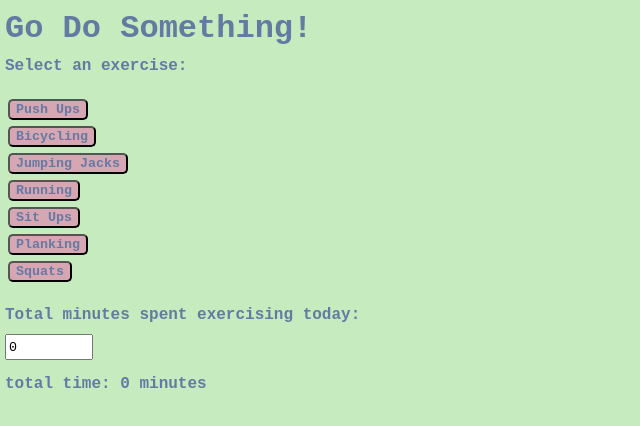
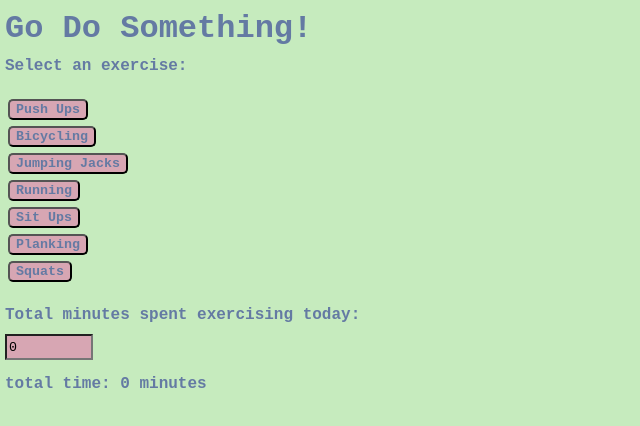
Before and after one commit to julianamacedo1/exercise-app, a React (Create React App) app: page / in a window 1280 px wide. Shown: the top 426 px of the page, without its empty margins (0-640 px from the left). Built offline with nearby package versions, Linux system fonts and the light colour scheme.

Commit message:
March 6, 2021 4:14 PM

```diff
--- a/src/App.css
+++ b/src/App.css
@@ -29,4 +29,6 @@ input {
   font-family: 'Courier New', Courier, monospace;
   width: 80px;
   height: 20px;
+  background-color: #D7A6B3;
+
 }
```
